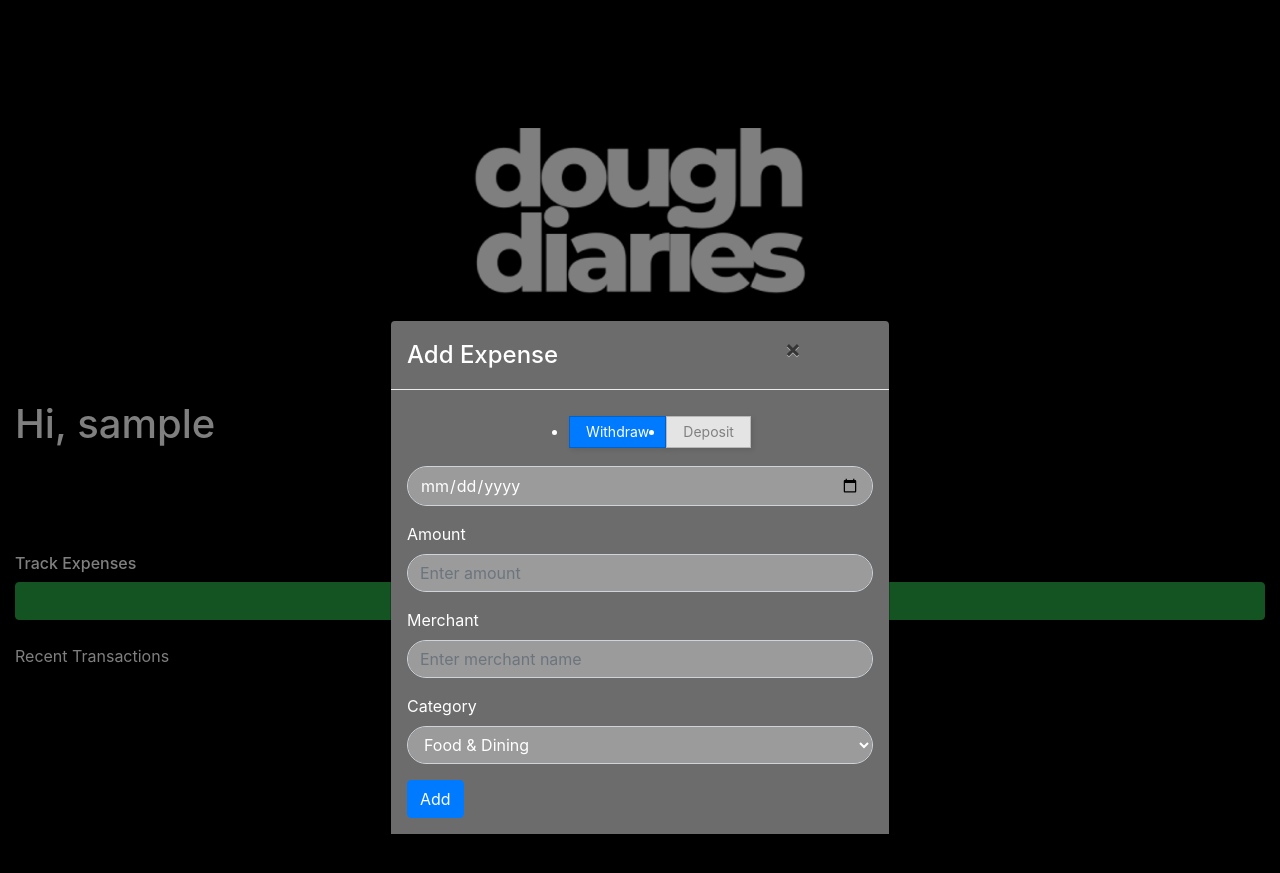
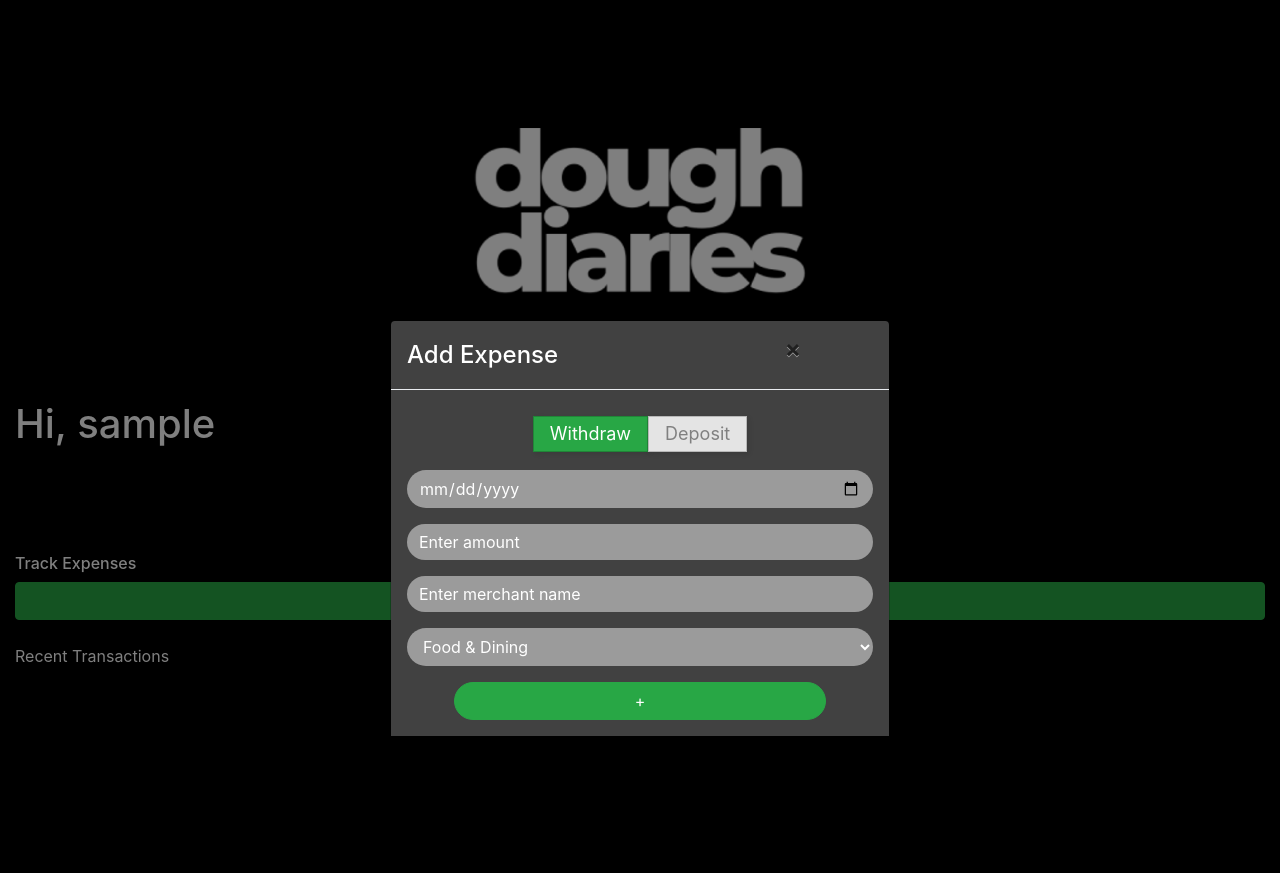
Before and after one commit to AndrewGuadi/doughDiaries, a Flask app: page / in a window 1280 px wide, after a click that opens the changed part. Shown: the top 873 px of the page. Run offline with Flask 3, Linux system fonts and the light colour scheme; the visitor is signed in with stand-in values (Sample User, id 1); data comes from the database, SQL or seed files in the repository; data that the repository does not hold is empty; some libraries are stand-ins or nearby versions.

Commit message:
Changed modal to reflect the prototype

```diff
--- a/forms.py
+++ b/forms.py
@@ -9,7 +9,7 @@ class AddExpenseForm(FlaskForm):
     amount = FloatField('Amount', validators=[DataRequired(), NumberRange(min=0.01)], render_kw={"placeholder": "Enter amount" , "class":"rounded-pill"})
     category = SelectField('Category', validators=[DataRequired()], choices=[('food_dining', 'Food & Dining'), ('transportation', 'Transportation'), ('groceries', 'Groceries'), ('utilities', 'Utilities'), ('entertainment', 'Entertainment'), ('health_fitness', 'Health & Fitness'), ('shopping', 'Shopping'), ('rent_mortgage', 'Rent or Mortgage'), ('insurance', 'Insurance'), ('miscellaneous', 'Miscellaneous')], render_kw={"class":"rounded-pill"})
     transaction_type = RadioField('Transaction Type', validators=[DataRequired()], choices=[('withdraw', 'Withdraw'), ('deposit', 'Deposit')], default='withdraw', render_kw={"class": "justify-content-center", "class":"rounded-pill"})
-    submit = SubmitField('Add')
+    submit = SubmitField('+')
 
 
 class CreateUserForm(FlaskForm):
--- a/static/css/index.css
+++ b/static/css/index.css
@@ -38,11 +38,11 @@ row{
 }
 
 .modal-content{
-    background-color: rgb(108, 108, 108);
+    background-color: rgb(65, 65, 65);
     margin-top:25vw;
 }
 .modal-body {
-    background-color: rgb(108, 108, 108);
+    background-color: rgb(65, 65, 65);
     color:white;
     display: flex;
     justify-content: center;
@@ -52,10 +52,28 @@ row{
     background-color: rgb(155, 155, 155);
     border-radius: 25px;
     color:white;
+    border:solid rgb(155, 155, 155) 0px;
 }
 #category{
     padding-right:50px;
 }
+#submit{
+    position:relative;
+    margin-left: 10%;
+    width:80%;
+    border-radius: 25px;
+}
+
+ul, ol { /* This applies the style to all unordered and ordered lists */
+    list-style-type: none; /* Removes bullet points or numbers */
+    padding: 0; /* Removes padding */
+    margin: 0; /* Removes margins */
+}
+
+input::placeholder {
+    color: #ffffff!important; /* Light gray color; adjust as needed */
+    opacity: 1; /* Optional: Ensures the color isn't partially transparent */
+  }
 
 .close{
     width:15vw;
@@ -72,7 +90,7 @@ row{
 .switch-field label {
     background-color: #e4e4e4;
     color: grey;
-    font-size: 14px;
+    font-size: 18px;
     line-height: 1;
     text-align: center;
     padding: 8px 16px;
@@ -84,7 +102,7 @@ row{
     background-color: rgba(0, 0, 0, 0.1);
 }
 .switch-field input:checked + label {
-    background-color: #007bff;
+    background-color: #28a745;
     color: white;
 }
 
--- a/templates/index.html
+++ b/templates/index.html
@@ -73,18 +73,15 @@
             {{ form.date(class="form-control") }}
           </div>
           <div class="form-group">
-            {{ form.amount.label }}
             {{ form.amount(class="form-control") }}
           </div>
           <div class="form-group">
-            {{ form.merchant.label }}
             {{ form.merchant(class="form-control") }}
           </div>
           <div class="form-group">
-            {{ form.category.label }}
             {{ form.category(class="form-control") }}
           </div>
-          {{ form.submit(class="btn btn-primary") }}
+          {{ form.submit(class="btn btn-success") }}
         </form>
 
         <!-- Flash message area -->
```
